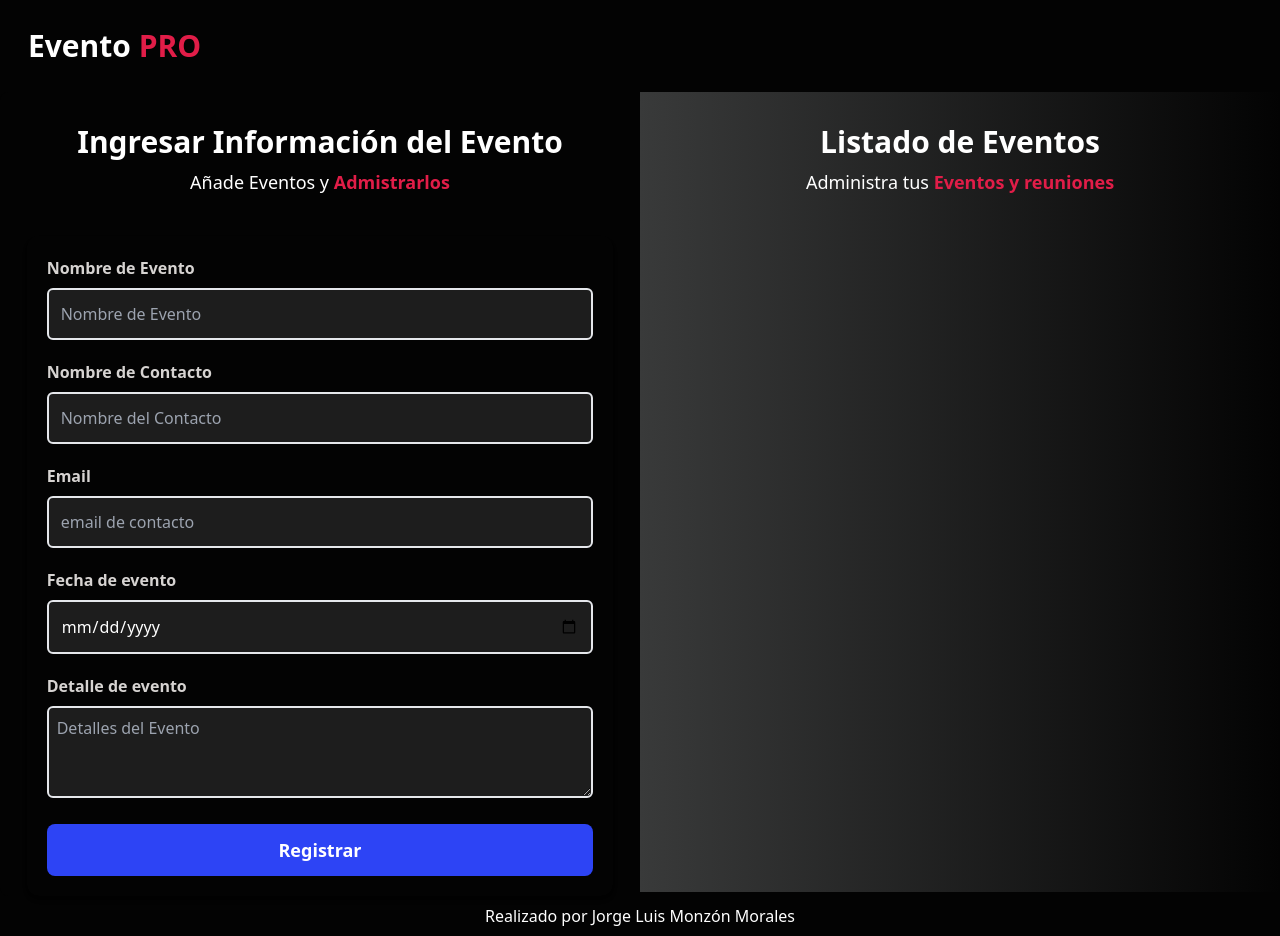
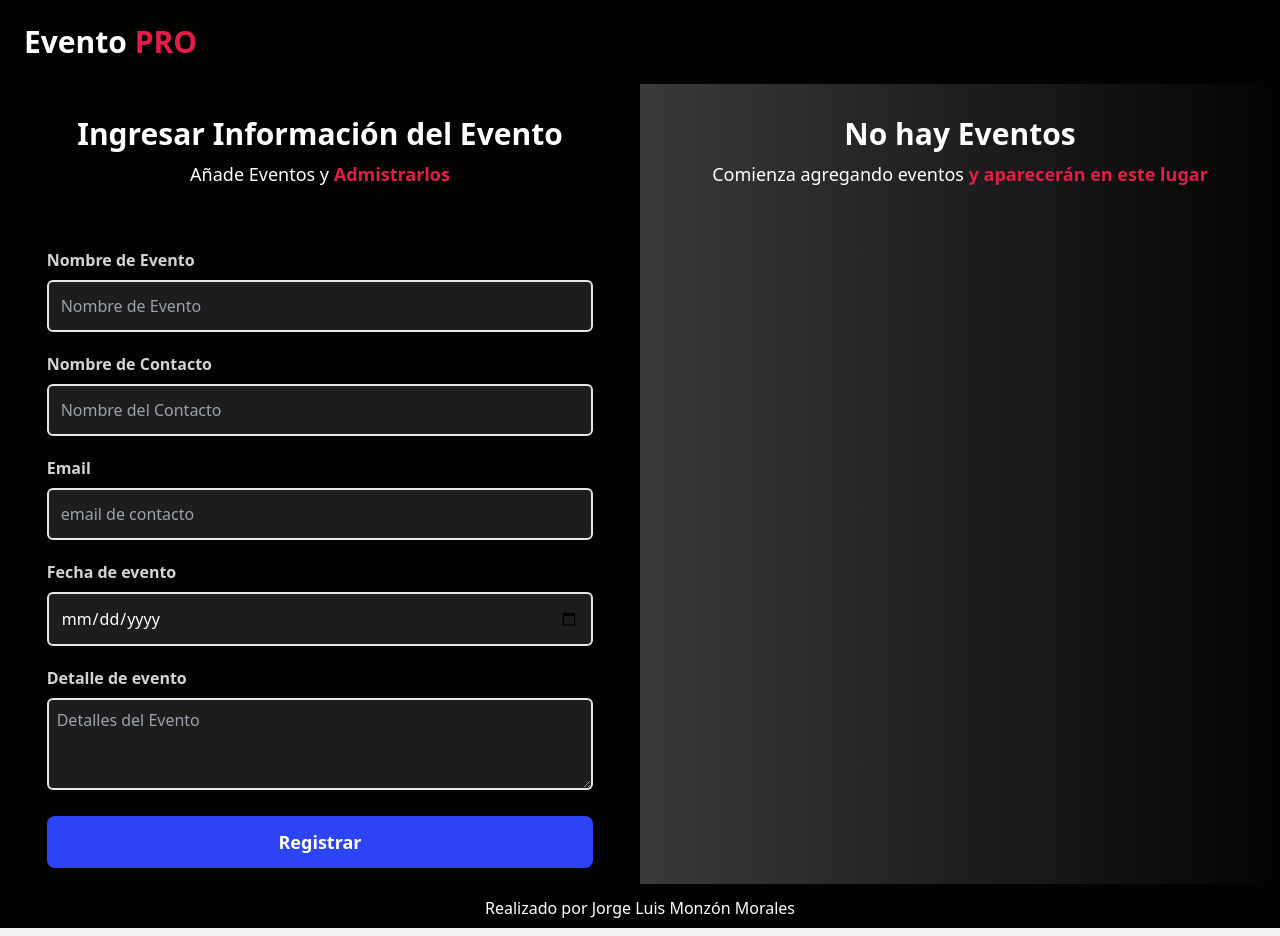
Before and after one commit to JorgeDevmm/proyecto-EventoPRO, a React (Vite) app: page / in a window 1280 px wide. Built offline with nearby package versions, Linux system fonts and the light colour scheme.

Commit message:
Agregando validación de enunciado en listadoEventos y botones ,editar y eliminar

```diff
--- a/src/components/Error.jsx
+++ b/src/components/Error.jsx
@@ -1,6 +1,6 @@
 import PropTypes from 'prop-types';
 
-const Error = (children) => {
+const Error = ({children}) => {
   return (
     <div className='text-center bg-red-800 text-white font-bold py-3 mb-2 uppercase rounded-lg'>
       {/* aplicamos prop tipo children */}
@@ -11,7 +11,7 @@ const Error = (children) => {
 
 // documentación prop
 Error.propTypes = {
-  mensaje: PropTypes.string.isRequired,
+  children: PropTypes.string.isRequired,
 };
 
 export default Error;
--- a/src/components/Evento.jsx
+++ b/src/components/Evento.jsx
@@ -1,40 +1,48 @@
-const Evento = ({evento} ) => {
-
-  const {nombre,contacto,email,fecha,detalle } = evento;
+const Evento = ({ evento }) => {
+  const { nombre, contacto, email, fecha, detalle } = evento;
 
   return (
     <>
       <div className='m-3 bg-[#030303] px-5 py-10 rounded-xl'>
         <p className='font-bold mb-3 text-rose-600 uppercase'>
           Nombre: {''}
-          <span className='text-white font-normal normal-case'>
-            {nombre}
-          </span>
+          <span className='text-white font-normal normal-case'>{nombre}</span>
         </p>
         <p className='font-bold mb-3 text-rose-600 uppercase'>
           Nombre de Contacto: {''}
-          <span className='text-white font-normal normal-case'>
-            {contacto}
-          </span>
+          <span className='text-white font-normal normal-case'>{contacto}</span>
         </p>
         <p className='font-bold mb-3 text-rose-600 uppercase'>
           Email: {''}
-          <span className='text-white font-normal normal-case'>
-            {email}
-          </span>
+          <span className='text-white font-normal normal-case'>{email}</span>
         </p>
         <p className='font-bold mb-3 text-rose-600 uppercase'>
           Fecha de Evento: {''}
-          <span className='text-white font-normal normal-case'>
-            {fecha}
-          </span>
+          <span className='text-white font-normal normal-case'>{fecha}</span>
         </p>
         <p className='font-bold mb-3 text-rose-600 uppercase'>
           Detalle de Evento: {''}
-          <span className='text-white font-normal normal-case'>
-            {detalle}
-          </span>
+          <span className='text-white font-normal normal-case'>{detalle}</span>
         </p>
+
+        <div className='flex flex-row gap-4 justify-between mt-10'>
+          <div>
+            <button
+              type='button'
+              className='py-2 px-10 bg-amber-600 hover:bg-amber-700 text-white font-bold uppercase rounded-lg'
+            >
+              Editar
+            </button>
+          </div>
+          <div>
+            <button
+              type='button'
+              className='py-2 px-10 bg-red-600 hover:bg-red-700 text-white font-bold uppercase rounded-lg'
+            >
+              Eliminar
+            </button>
+          </div>
+        </div>
       </div>
     </>
   );
--- a/src/components/Header.jsx
+++ b/src/components/Header.jsx
@@ -2,7 +2,7 @@ function Header() {
 
   return (
     <>
-      <h1 className='text-left text-3xl text-white bg-[#030303] font-bold p-7'>
+      <h1 className='text-center md:text-left text-3xl text-white bg-[#030303] font-bold pt-4 md:p-7 lg:p-6'>
         Evento {''}
         <span className='text-rose-600 '>PRO</span>
       </h1>
--- a/src/components/ListadoEventos.jsx
+++ b/src/components/ListadoEventos.jsx
@@ -2,8 +2,12 @@ import PropTypes from 'prop-types';
 import Evento from './Evento';
 
 const ListadoEventos = ({ eventos }) => {
+  console.log(eventos);
   return (
-    <div className='md:w-2/4 bg-gradient-to-r from-[#393A3A] to-[#030303]  text-white  md:h-screen  overflow-y-scroll'>
+    <div className='md:w-2/4 bg-gradient-to-r from-[#393A3A] to-[#030303]  text-white h-screen  overflow-y-scroll'>
+      {/* validación si existen Eventos o no */}
+      {eventos && eventos.length ? (
+        <>
           <h2 className='text-center font-bold text-xl lg:text-3xl  pt-8'>
             Listado de Eventos
           </h2>
@@ -13,12 +17,23 @@ const ListadoEventos = ({ eventos }) => {
           </p>
 
           {/* iteramos el arreglo eventos y obtenemos el objeto evento*/}
-      {eventos.map( evento => (
-        <Evento
-          key={evento.id}
-          evento={evento}
-        />
+          {eventos.map((evento) => (
+            <Evento key={evento.id} evento={evento} />
           ))}
+        </>
+      ) : (
+        <>
+          <h2 className='text-center font-bold text-xl lg:text-3xl  pt-8'>
+            No hay Eventos
+          </h2>
+          <p className='text-center text-lg mt-2 text-white mb-10'>
+            Comienza agregando eventos {''}
+            <span className='text-rose-600 font-bold'>
+              y aparecerán en este lugar
+            </span>
+          </p>
+        </>
+      )}
     </div>
   );
 };
```
Also changed, not shown: src/components/Formulario.jsx (+2 -5 lines). Lines whose indentation alone changed are shown as unchanged.
